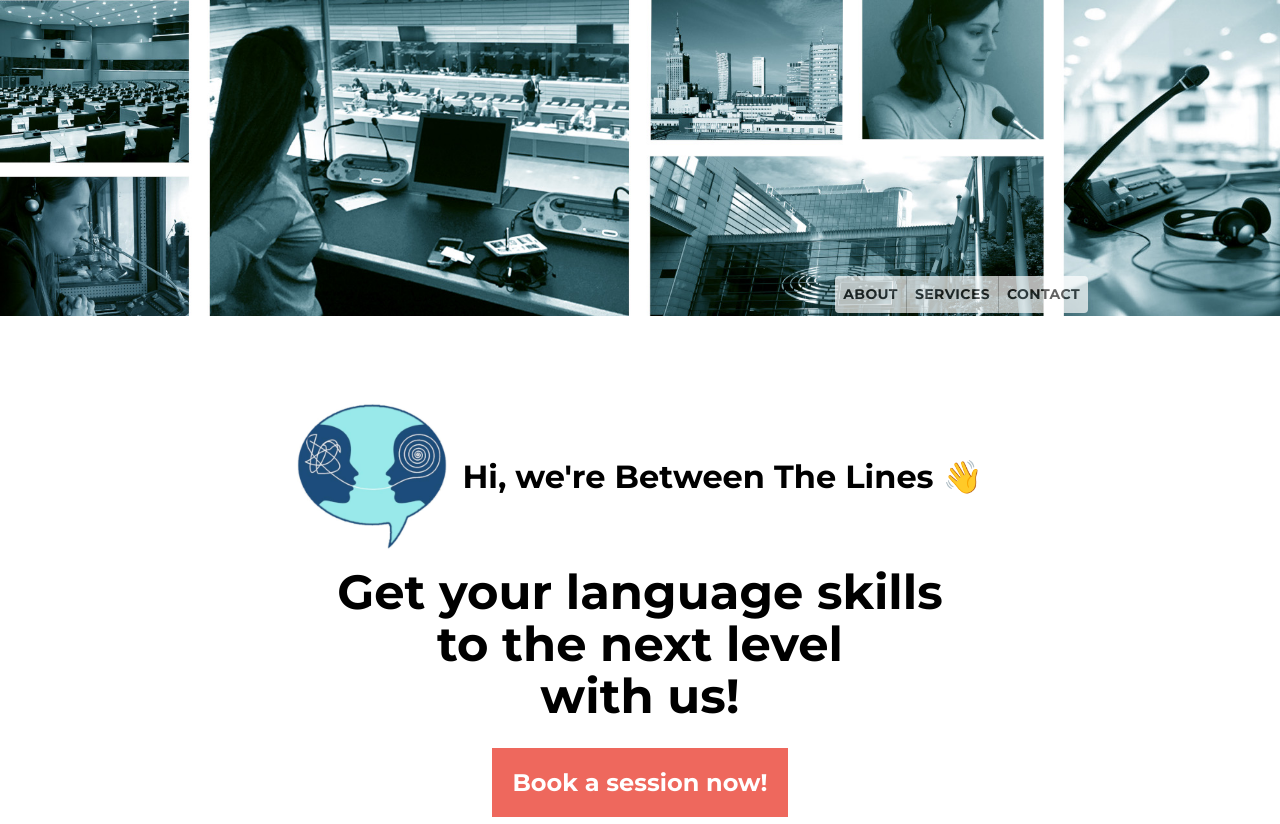
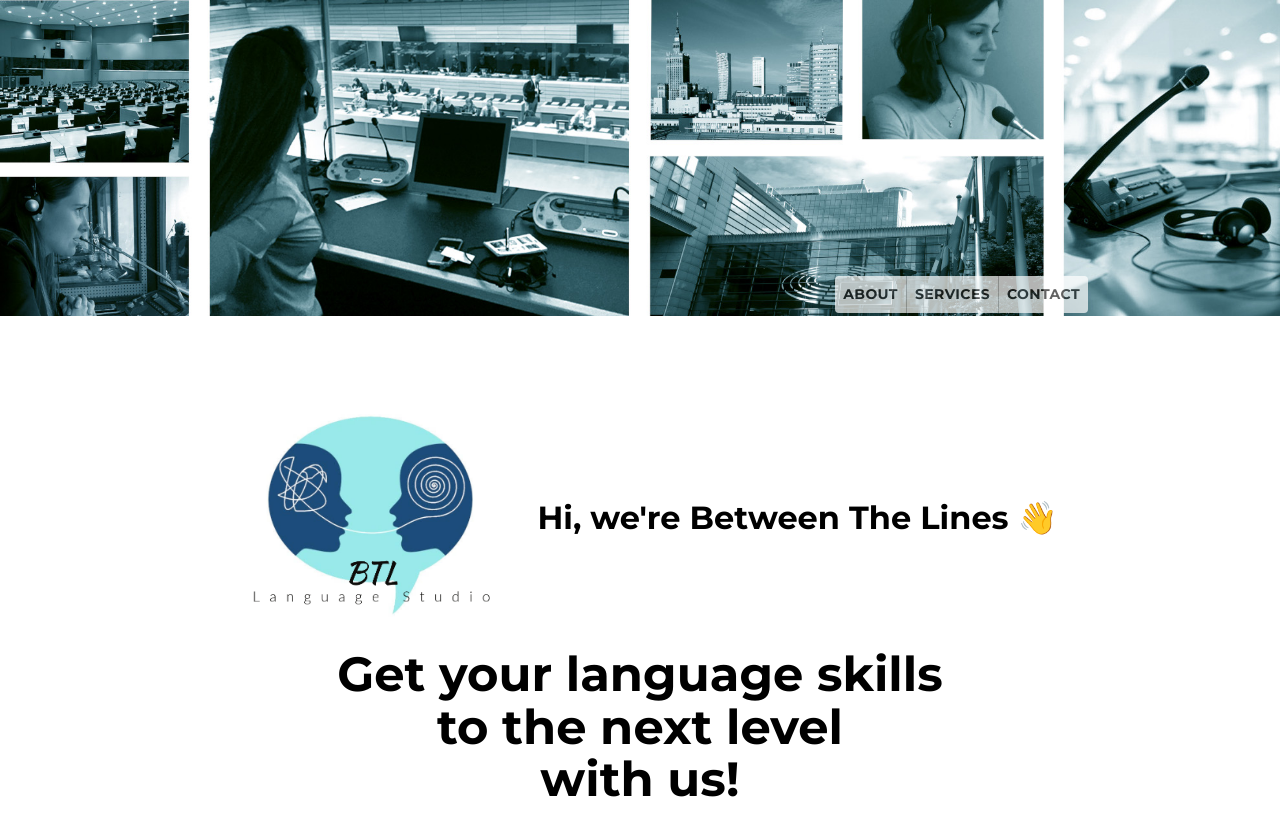
Before and after one commit to jkickic/btl-portfolio, a Gatsby site: page /en in a window 1280 px wide. Shown: the top 824 px of the page. Built offline with nearby package versions, Linux system fonts and the light colour scheme; Gatsby itself is replaced by a stand-in of ours.

Commit message:
Change the logo

```diff
--- a/src/components/Header.js
+++ b/src/components/Header.js
@@ -1,7 +1,7 @@
 import React from "react"
 import Fade from "react-reveal/Fade"
 import data from "../site-data/siteData"
-import logo from "../images/logo2.png"
+import logo from "../images/logo.png"
 
 const Header = () => {
   return (
--- a/src/styles/header.scss
+++ b/src/styles/header.scss
@@ -24,15 +24,20 @@
   .hi-wrapper {
     display: flex;
     align-items: center;
-    flex-direction: row;
+    @include media("portrait") {
+      flex-direction: column;
+    }
+    @include media("landscape") {
+      flex-direction: row;
+    }
     img {
       margin-right: 15px;
-      max-width: 150px;
+      max-width: 300px;
       @include media("portrait") {
-        width: 25vw;
+        width: 55vw;
       }
       @include media("landscape") {
-        width: 32vh;
+        width: 40vh;
       }
     }
   }
```
